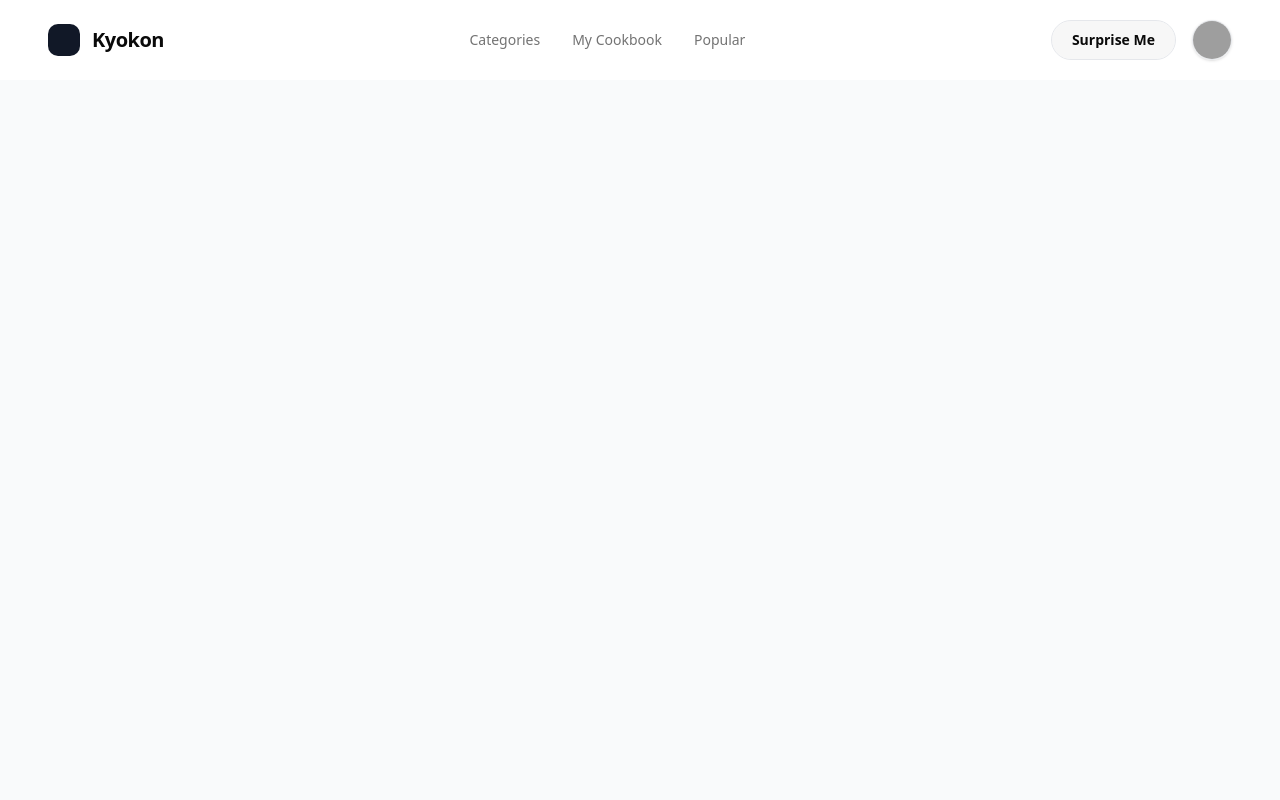
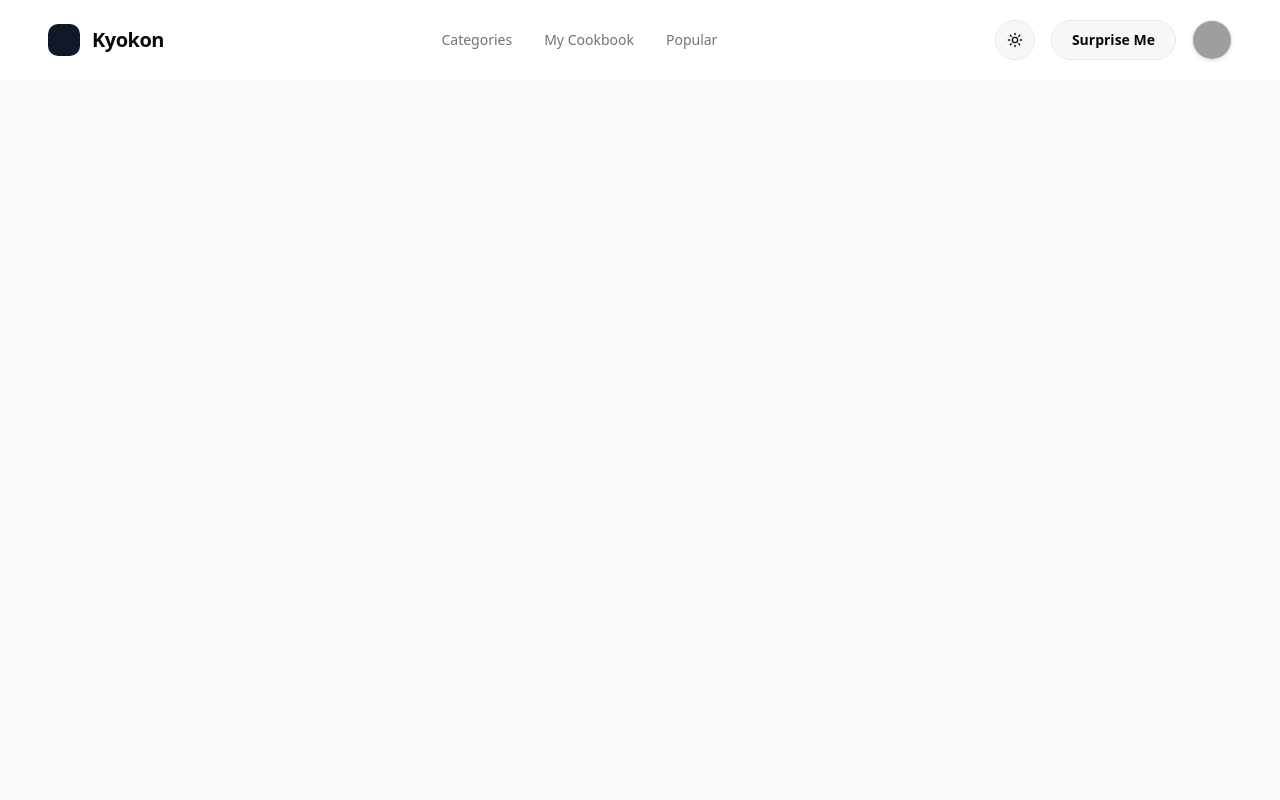
Before and after one commit to haoching918/Kyokon, a Next.js app: page / in a window 1280 px wide. Shown: the top 800 px of the page. Built offline with nearby package versions, Linux system fonts and the light colour scheme; grey boxes are pictures that could not be loaded.

Commit message:
feat: implement dark mode toggle and component folder structure

```diff
--- a/app/layout.tsx
+++ b/app/layout.tsx
@@ -1,8 +1,9 @@
 import type { Metadata } from "next";
 import { Geist, Geist_Mono } from "next/font/google";
 import "./globals.css";
-import { Navbar } from "@/components/navbar";
-import { Footer } from "@/components/footer";
+import { Navbar } from "@/components/layout/navbar";
+import { Footer } from "@/components/layout/footer";
+import { ThemeProvider } from "@/components/theme/theme-provider";
 
 const geistSans = Geist({
   variable: "--font-geist-sans",
@@ -25,13 +26,20 @@
   children: React.ReactNode;
 }>) {
   return (
-    <html lang="en">
+    <html lang="en" suppressHydrationWarning>
       <body
         className={`${geistSans.variable} ${geistMono.variable} antialiased flex flex-col min-h-screen`}
       >
-        <Navbar />
-        <div className="flex-1">{children}</div>
-        <Footer />
+        <ThemeProvider
+          attribute="class"
+          defaultTheme="system"
+          enableSystem
+          disableTransitionOnChange
+        >
+          <Navbar />
+          <div className="flex-1">{children}</div>
+          <Footer />
+        </ThemeProvider>
       </body>
     </html>
   );
--- a/components/navbar.tsx
+++ b/components/layout/navbar.tsx
@@ -1,6 +1,7 @@
 import Link from "next/link";
 import { Button } from "@/components/ui/button";
 import { Avatar, AvatarFallback, AvatarImage } from "@/components/ui/avatar";
+import { ThemeToggle } from "@/components/theme/theme-toggle";
 
 export const Navbar = () => {
   return (
@@ -37,6 +38,7 @@
 
       {/* Right Area - Actions */}
       <div className="flex items-center gap-4">
+        <ThemeToggle />
         <Button
           variant="outline"
           className="hidden sm:inline-flex rounded-full text-sm font-semibold h-10 px-5 border-gray-200 hover:bg-gray-50"
--- /dev/null
+++ b/components/theme/theme-provider.tsx
@@ -0,0 +1,11 @@
+"use client";
+
+import * as React from "react";
+import { ThemeProvider as NextThemesProvider } from "next-themes";
+
+export function ThemeProvider({
+  children,
+  ...props
+}: React.ComponentProps<typeof NextThemesProvider>) {
+  return <NextThemesProvider {...props}>{children}</NextThemesProvider>;
+}
--- /dev/null
+++ b/components/theme/theme-toggle.tsx
@@ -0,0 +1,24 @@
+"use client";
+
+import * as React from "react";
+import { Moon, Sun } from "lucide-react";
+import { useTheme } from "next-themes";
+
+import { Button } from "@/components/ui/button";
+
+export function ThemeToggle() {
+  const { theme, setTheme } = useTheme();
+
+  return (
+    <Button
+      variant="outline"
+      size="icon"
+      onClick={() => setTheme(theme === "light" ? "dark" : "light")}
+      className="rounded-full h-10 w-10 border-gray-200"
+    >
+      <Sun className="h-[1.2rem] w-[1.2rem] rotate-0 scale-100 transition-all dark:-rotate-90 dark:scale-0" />
+      <Moon className="absolute h-[1.2rem] w-[1.2rem] rotate-90 scale-0 transition-all dark:rotate-0 dark:scale-100" />
+      <span className="sr-only">Toggle theme</span>
+    </Button>
+  );
+}
--- a/package.json
+++ b/package.json
@@ -16,6 +16,7 @@
     "clsx": "^2.1.1",
     "lucide-react": "^0.574.0",
     "next": "16.1.6",
+    "next-themes": "^0.4.6",
     "react": "19.2.3",
     "react-dom": "19.2.3",
     "shadcn": "^3.8.5",
```
Also changed, not shown: components/layout/footer.tsx (renamed from components/footer.tsx), 1 other file (tests, documents, lock files or other folders).
